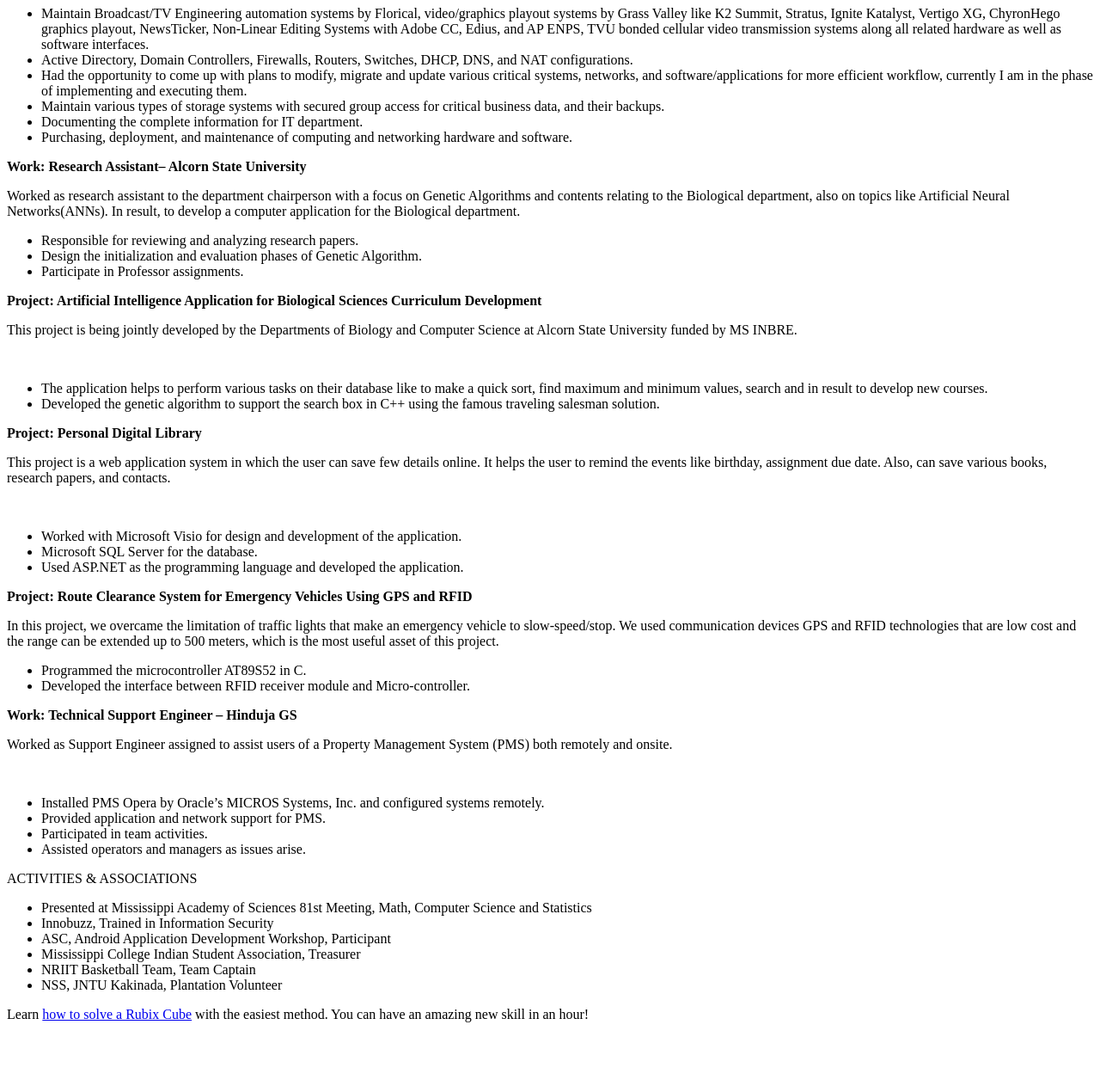
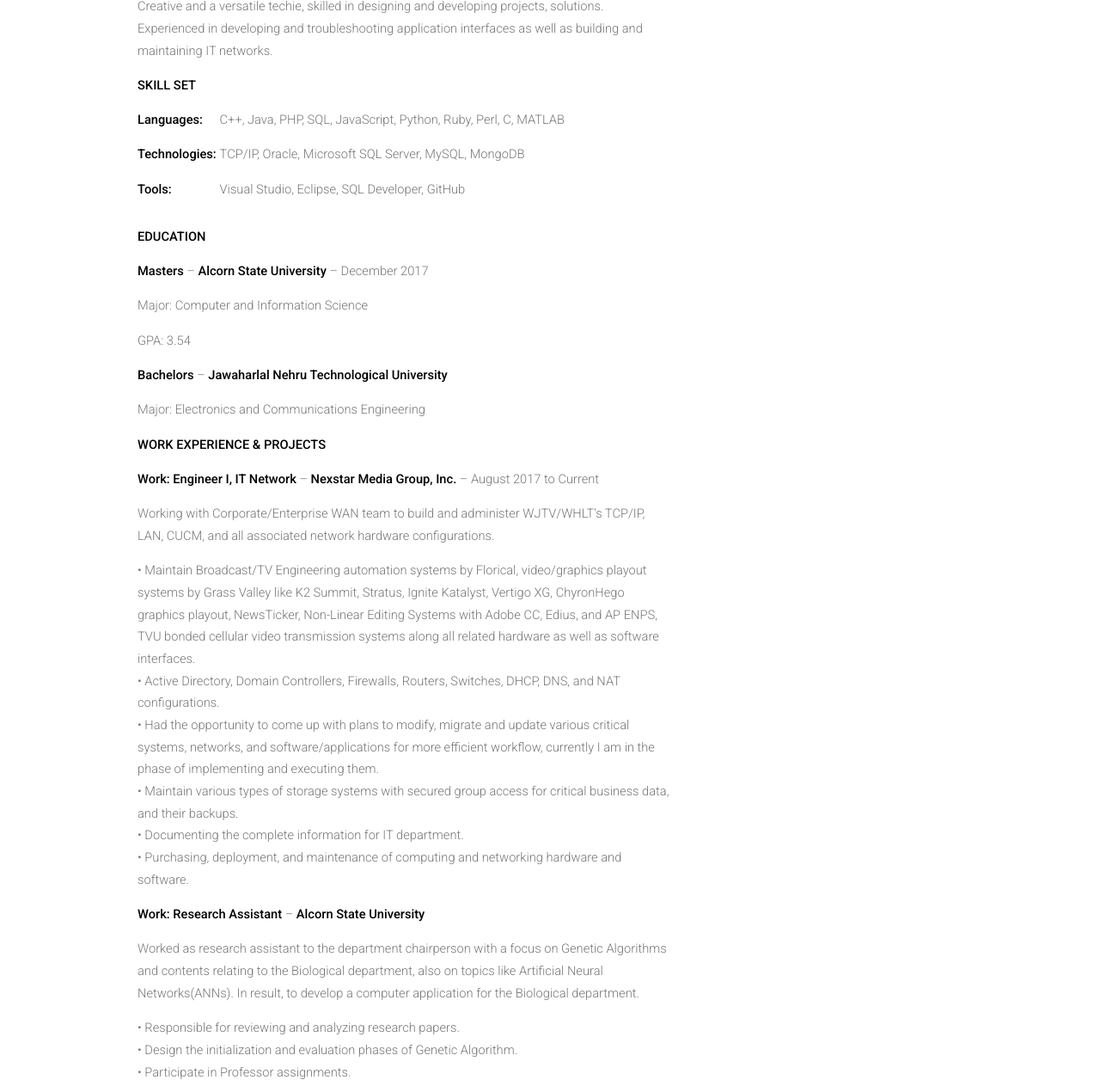
Before and after one commit to rkambati/rkambati.github.io, a plain HTML site: page resume.html in a window 1280 px wide. Shown: the part 511-1774 px from the top of the page at 86% size. Before the commit the page ends 1716 px from the top, so only its background shows below. Drawn offline with nearby package versions, Linux system fonts and the light colour scheme.

Commit message:
Update resume.html

```diff
--- a/resume.html
+++ b/resume.html
@@ -1,6 +1,60 @@
-<p>SUMMARY</p>
+<!DOCTYPE HTML>
+
+<html>
+	<head>
+		<title>RK's Resume</title>
+		<meta http-equiv="content-type" content="text/html; charset=utf-8" />
+		<meta name="description" content="" />
+		<meta name="keywords" content="" />
+		<link href='http://fonts.googleapis.com/css?family=Roboto:400,100,300,700,500,900' rel='stylesheet' type='text/css'>
+		<script src="http://ajax.googleapis.com/ajax/libs/jquery/1.11.0/jquery.min.js"></script>
+		<script src="js/skel.min.js"></script>
+		<script src="js/skel-panels.min.js"></script>
+		<script src="js/init.js"></script>
+		<noscript>
+			<link rel="stylesheet" href="css/skel-noscript.css" />
+			<link rel="stylesheet" href="css/style.css" />
+			<link rel="stylesheet" href="css/style-desktop.css" />
+		</noscript>
+	</head>
+	<body>
+
+	<!-- Header -->
+		<div id="header">
+			<div id="nav-wrapper">
+				<!-- Nav -->
+				<nav id="nav">
+					<ul>
+						<li class="active"><a href="index.html">Home</a></li>
+						<li><a href="about.html">About</a></li>
+						<li><a href="resume.html">resume</a></li>
+						<li><a href="Blog.html">Blog</a></li>
+					</ul>
+				</nav>
+			</div>
+			<div class="container">
+
+			<!-- Logo -->
+				<div id="logo">
+					<h1><a href="#">Far Away</a></h1>
+					<span class="tag">By RK Ambati</span>
+				</div>
+			</div>
+		</div>
+	<!-- Header -->
+
+	<!-- Main -->
+		<div id="main">
+			<div class="container">
+				<div class="row">
+
+					<!-- Content -->
+					<div id="content" class="8u skel-cell-important">
+						<section>
+							<header>
+								<p><strong>SUMMARY</strong></p>
 <p>Creative and a versatile techie, skilled in designing and developing projects, solutions. Experienced in developing and troubleshooting application interfaces as well as building and maintaining IT networks.</p>
-<p>SKILL SET</p>
+<p><strong>SKILL SET</strong></p>
 <table>
 	<tbody>
 		<tr>
@@ -21,7 +75,7 @@
 		</tr>
 		<tr>
 			<td width="96">
-				<p><strong>Tools:</strong></p>
+				<p><strong>Tools:<strong></p>
 			</td>
 			<td width="576">
 				<p>Visual Studio, Eclipse, SQL Developer, GitHub</p>
@@ -29,67 +83,74 @@
 		</tr>
 	</tbody>
 </table>
-<p>EDUCATION</p>
-<p><strong>Masters &ndash; Alcorn State University &ndash; December 2017</strong></p>
+<p><strong>EDUCATION</strong></p>
+<p><strong>Masters</strong> &ndash; <strong>Alcorn State University</strong> &ndash; December 2017</p>
 <p>Major: Computer and Information Science</p>
 <p>GPA: 3.54</p>
-<p><strong>Bachelors &ndash; Jawaharlal Nehru Technological University</strong></p>
+<p><strong>Bachelors</strong> &ndash; <strong>Jawaharlal Nehru Technological University</strong></p>
 <p>Major: Electronics and Communications Engineering</p>
-<p>WORK EXPERIENCE &amp; PROJECTS</p>
-<p><strong>Work: Engineer I, IT Network &ndash; Nexstar Media Group, Inc. &ndash; August 2017 to Current</strong></p>
+<p><strong>WORK EXPERIENCE &amp; PROJECTS</strong></p>
+<p><strong>Work: Engineer I, IT Network</strong> &ndash; <strong>Nexstar Media Group, Inc.</strong> &ndash; August 2017 to Current</p>
 <p>Working with Corporate/Enterprise WAN team to build and administer WJTV/WHLT's TCP/IP, LAN, CUCM, and all associated network hardware configurations.</p>
 <ul>
-	<li>Maintain Broadcast/TV Engineering automation systems by Florical, video/graphics playout systems by Grass Valley like K2 Summit, Stratus, Ignite Katalyst, Vertigo XG, ChyronHego graphics playout, NewsTicker, Non-Linear Editing Systems with Adobe CC, Edius, and AP ENPS, TVU bonded cellular video transmission systems along all related hardware as well as software interfaces.</li>
-	<li>Active Directory, Domain Controllers, Firewalls, Routers, Switches, DHCP, DNS, and NAT configurations.</li>
-	<li>Had the opportunity to come up with plans to modify, migrate and update various critical systems, networks, and software/applications for more efficient workflow, currently I am in the phase of implementing and executing them.</li>
-	<li>Maintain various types of storage systems with secured group access for critical business data, and their backups.</li>
-	<li>Documenting the complete information for IT department.&nbsp;</li>
-	<li>Purchasing, deployment, and maintenance of computing and networking hardware and software.</li>
+	<li>&#8226; Maintain Broadcast/TV Engineering automation systems by Florical, video/graphics playout systems by Grass Valley like K2 Summit, Stratus, Ignite Katalyst, Vertigo XG, ChyronHego graphics playout, NewsTicker, Non-Linear Editing Systems with Adobe CC, Edius, and AP ENPS, TVU bonded cellular video transmission systems along all related hardware as well as software interfaces.</li>
+	<li>&#8226; Active Directory, Domain Controllers, Firewalls, Routers, Switches, DHCP, DNS, and NAT configurations.</li>
+	<li>&#8226; Had the opportunity to come up with plans to modify, migrate and update various critical systems, networks, and software/applications for more efficient workflow, currently I am in the phase of implementing and executing them.</li>
+	<li>&#8226; Maintain various types of storage systems with secured group access for critical business data, and their backups.</li>
+	<li>&#8226; Documenting the complete information for IT department.&nbsp;</li>
+	<li>&#8226; Purchasing, deployment, and maintenance of computing and networking hardware and software.</li>
 </ul>
-<p><strong>Work: Research Assistant</strong><strong>&ndash; Alcorn State University</strong></p>
+<p><strong>Work: Research Assistant</strong> &ndash; <strong>Alcorn State University</strong></p>
 <p>Worked as research assistant to the department chairperson with a focus on Genetic Algorithms and contents relating to the Biological department, also on topics like Artificial Neural Networks(ANNs). In result, to develop a computer application for the Biological department.</p>
 <ul>
-	<li>Responsible for reviewing and analyzing research papers.</li>
-	<li>Design the initialization and evaluation phases of Genetic Algorithm.</li>
-	<li>Participate in Professor assignments.</li>
+	<li>&#8226; Responsible for reviewing and analyzing research papers.</li>
+	<li>&#8226; Design the initialization and evaluation phases of Genetic Algorithm.</li>
+	<li>&#8226; Participate in Professor assignments.</li>
 </ul>
 <p><strong>Project: Artificial Intelligence Application for Biological Sciences Curriculum Development</strong></p>
 <p>This project is being jointly developed by the Departments of Biology and Computer Science at Alcorn State University funded by MS INBRE.</p>
-<p>&nbsp;</p>
+<p>
 <ul>
-	<li>The application helps to perform various tasks on their database like to make a quick sort, find maximum and minimum values, search and in result to develop new courses.</li>
-	<li>Developed the genetic algorithm to support the search box in C++ using the famous traveling salesman solution.</li>
+	<li>&#8226; The application helps to perform various tasks on their database like to make a quick sort, find maximum and minimum values, search and in result to develop new courses.</li>
+	<li>&#8226; Developed the genetic algorithm to support the search box in C++ using the famous traveling salesman solution.</li>
 </ul>
 <p><strong>Project: Personal Digital Library</strong></p>
 <p>This project is a web application system in which the user can save few details online. It helps the user to remind the events like birthday, assignment due date. Also, can save various books, research papers, and contacts.</p>
-<p>&nbsp;</p>
+<p>
 <ul>
-	<li>Worked with Microsoft Visio for design and development of the application.</li>
-	<li>Microsoft SQL Server for the database.</li>
-	<li>Used ASP.NET as the programming language and developed the application.</li>
+	<li>&#8226; Worked with Microsoft Visio for design and development of the application.</li>
+	<li>&#8226; Microsoft SQL Server for the database.</li>
+	<li>&#8226; Used ASP.NET as the programming language and developed the application.</li>
 </ul>
-<p><strong>Project: </strong><strong>Route Clearance System for Emergency Vehicles Using GPS and RFID</strong></p>
+<p><strong>Project: Route Clearance System for Emergency Vehicles Using GPS and RFID</strong></p>
 <p>In this project, we overcame the limitation of traffic lights that make an emergency vehicle to slow-speed/stop. We used communication devices GPS and RFID technologies that are low cost and the range can be extended up to 500 meters, which is the most useful asset of this project.</p>
 <ul>
-	<li>Programmed the microcontroller AT89S52 in C.</li>
-	<li>Developed the interface between RFID receiver module and Micro-controller.</li>
+	<li>&#8226; Programmed the microcontroller AT89S52 in C.</li>
+	<li>&#8226; Developed the interface between RFID receiver module and Micro-controller.</li>
 </ul>
-<p><strong>Work: Technical Support Engineer &ndash; Hinduja GS</strong></p>
+<p><strong>Work: Technical Support Engineer</strong> &ndash; <strong>Hinduja GS</strong></p>
 <p>Worked as Support Engineer assigned to assist users of a Property Management System (PMS) both remotely and onsite.</p>
-<p>&nbsp;</p>
+<p>
 <ul>
-	<li>Installed PMS Opera by Oracle&rsquo;s MICROS Systems, Inc. and configured systems remotely.</li>
-	<li>Provided application and network support for PMS.</li>
-	<li>Participated in team activities.</li>
-	<li>Assisted operators and managers as issues arise.</li>
+	<li>&#8226; Installed PMS Opera by Oracle&rsquo;s MICROS Systems, Inc. and configured systems remotely.</li>
+	<li>&#8226; Provided application and network support for PMS.</li>
+	<li>&#8226; Participated in team activities.</li>
+	<li>&#8226; Assisted operators and managers as issues arise.</li>
 </ul>
-<p>ACTIVITIES &amp; ASSOCIATIONS</p>
+<p><strong>ACTIVITIES &amp; ASSOCIATIONS</strong></p>
 <ul>
-	<li>Presented at Mississippi Academy of Sciences 81st Meeting, Math, Computer Science and Statistics</li>
-	<li>Innobuzz, Trained in Information Security</li>
-	<li>ASC, Android Application Development Workshop, Participant</li>
-	<li>Mississippi College Indian Student Association, Treasurer</li>
-	<li>NRIIT Basketball Team, Team Captain</li>
-	<li>NSS, JNTU Kakinada, Plantation Volunteer</li>
+	<li>&#8226; Presented at Mississippi Academy of Sciences 81st Meeting, Math, Computer Science and Statistics</li>
+	<li>&#8226; Innobuzz, Trained in Information Security</li>
+	<li>&#8226; ASC, Android Application Development Workshop, Participant</li>
+	<li>&#8226; Mississippi College Indian Student Association, Treasurer</li>
+	<li>&#8226; NRIIT Basketball Team, Team Captain</li>
+	<li>&#8226; NSS, JNTU Kakinada, Plantation Volunteer</li>
 </ul>
-<p>Learn <a href="https://how-to-solve-a-rubix-cube.com/" target="_blank">how to solve a Rubix Cube</a> with the easiest method. You can have an amazing new skill in an hour!</p>
+						</section>
+					</div>
+
+
+	<!-- /Main -->
+
+	</body>
+</html>
```
